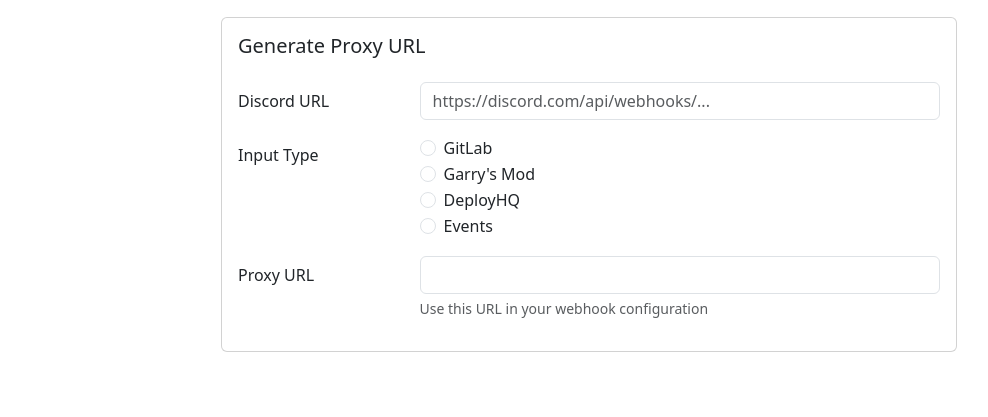
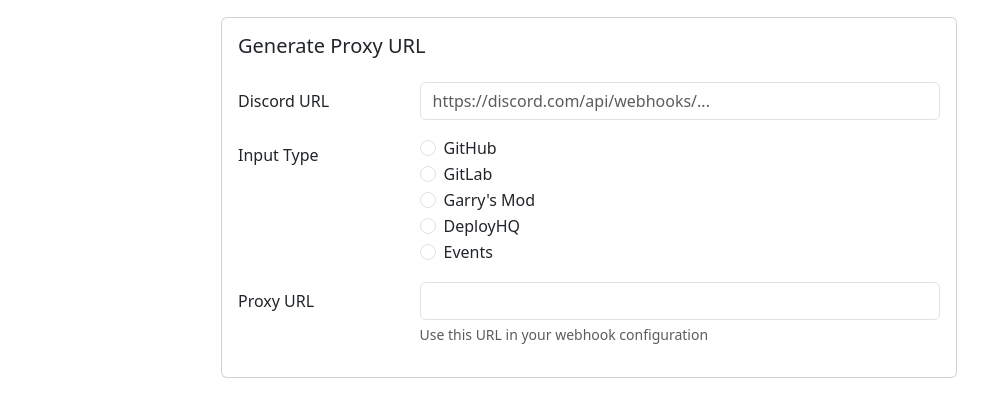
Before and after one commit to SkyMulley/Discord-Webhook-Proxy, a website: page public/index.html in a window 1280 px wide. Shown: the part 63-480 px from the top of the page, without its empty margins (51-1039 px from the left). Drawn offline with nearby package versions, Linux system fonts and the light colour scheme.

Commit message:
add github as a converter

```diff
--- a/public/index.html
+++ b/public/index.html
@@ -33,6 +33,10 @@
               <div class="mb-3 row">
                 <label class="col-sm-3 col-form-label">Input Type</label>
                 <div class="col-sm-9">
+                  <div class="form-check">
+                    <input class="form-check-input output-type" type="radio" name="output" id="output-github" value="github">
+                    <label class="form-check-label" for="output-github">GitHub</label>
+                  </div>
                   <div class="form-check">
                     <input class="form-check-input output-type" type="radio" name="output" id="output-gitlab" value="gitlab">
                     <label class="form-check-label" for="output-gitlab">GitLab</label>
```
